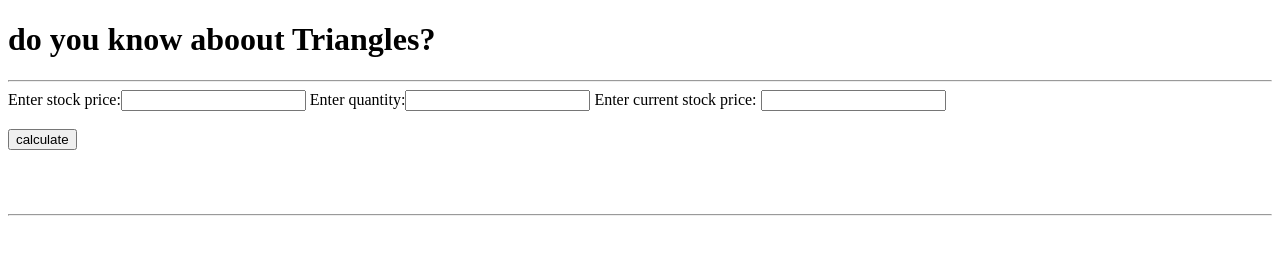
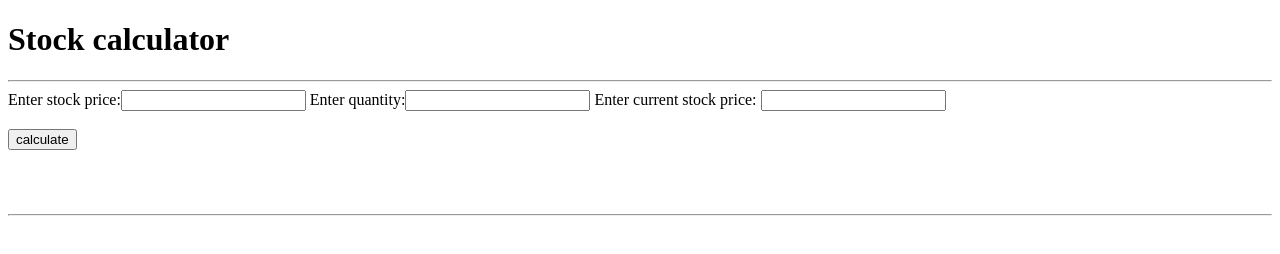
Before and after one commit to srinidhi9831/stock-calculator, a plain HTML site: page index.html in a window 1280 px wide. Drawn offline with Linux system fonts and the light colour scheme.

Commit message:
bug:fixed

```diff
--- a/index.html
+++ b/index.html
@@ -9,7 +9,7 @@
   <body>
     <div id="app"></div>
 
-    <h1>do you know aboout Triangles?</h1>
+    <h1>Stock calculator</h1>
     <hr />
 
  Enter  stock price:<input type="text" id="price">
```
